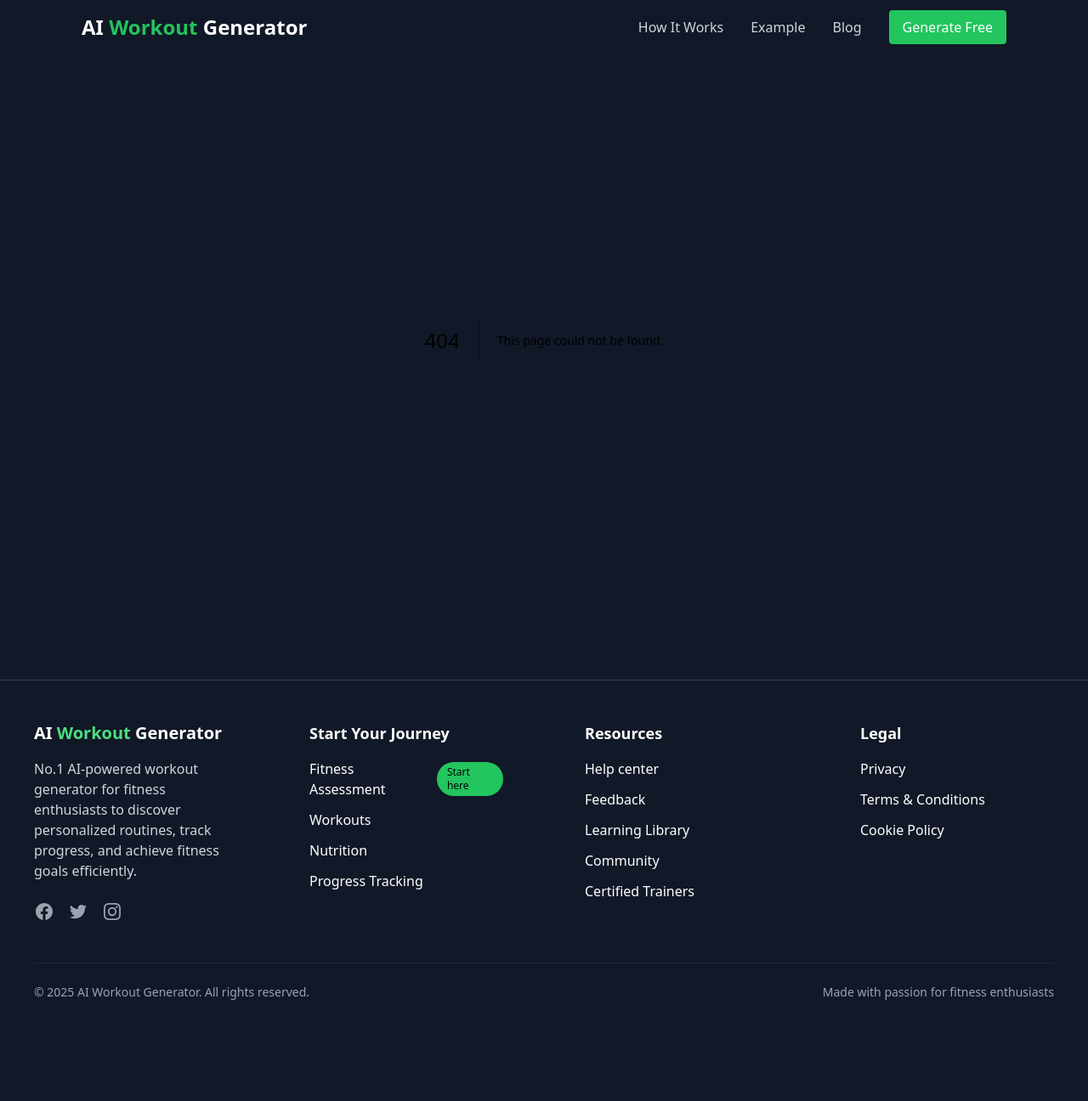
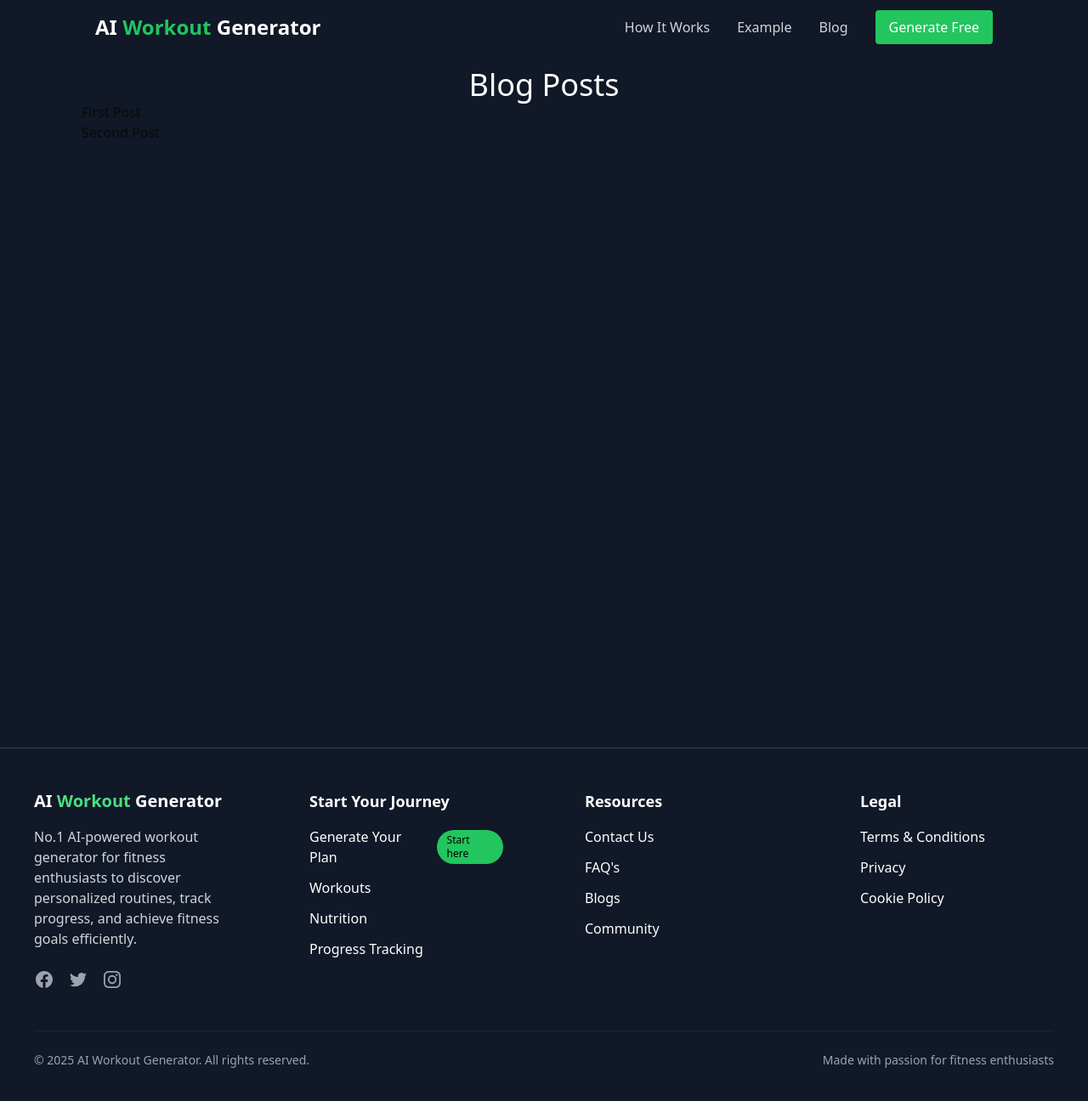
Before and after one commit to imad-101/AI-Workout-Generator, a Next.js app: page /blog in a window 1280 px wide. Before the commit this address had no page. Shown: the top 1296 px of the page at 85% size. Before the commit the page ends 1226 px from the top, so only its background shows below. Built offline with nearby package versions, Linux system fonts and the light colour scheme.

Commit message:
modified hero section

```diff
--- /dev/null
+++ b/app/blog/page.tsx
@@ -0,0 +1,28 @@
+// app/blog/page.tsx
+import Link from "next/link";
+
+export default async function BlogHome() {
+  // Replace this with your data fetching logic (e.g., calling an API)
+  const posts = await fetchPosts();
+
+  return (
+    <div className="h-screen mt-20">
+      <h2 className="text-white text-4xl text-center">Blog Posts</h2>
+      <ul>
+        {posts.map((post: any) => (
+          <li key={post.id}>
+            <Link href={`/blog/${post.slug}`}>{post.title}</Link>
+          </li>
+        ))}
+      </ul>
+    </div>
+  );
+}
+
+// Dummy function – replace with your actual data fetching
+async function fetchPosts() {
+  return [
+    { id: 1, title: "First Post", slug: "first-post" },
+    { id: 2, title: "Second Post", slug: "second-post" },
+  ];
+}
--- a/components/Faq.tsx
+++ b/components/Faq.tsx
@@ -8,7 +8,7 @@ import {
 
 const FAQSection = () => {
   return (
-    <div className="w-full max-w-6xl mx-auto p-8  text-white ">
+    <div className="w-full max-w-6xl mx-auto p-8  text-white " id="faq">
       <div className="mb-10 text-center">
         <h2 className="text-3xl font-bold mb-2 text-white">
           Frequently Asked <span className="text-green-500">Questions</span>
--- a/components/Footer.tsx
+++ b/components/Footer.tsx
@@ -66,7 +66,7 @@ const Footer: React.FC = () => {
           <ul className="space-y-3">
             <li>
               <Link href="/assessment" className="flex items-center group">
-                Fitness Assessment
+                Generate Your Plan
                 <span className="ml-2 bg-green-500 text-black text-xs px-3 py-1 rounded-full font-medium group-hover:bg-green-400 transition-colors duration-200">
                   Start here
                 </span>
@@ -105,26 +105,26 @@ const Footer: React.FC = () => {
           <ul className="space-y-3">
             <li>
               <Link
-                href="/help"
+                href="/contact"
                 className="hover:text-green-400 transition-colors duration-200"
               >
-                Help center
+                Contact Us
               </Link>
             </li>
             <li>
               <Link
-                href="/feedback"
+                href="#faq"
                 className="hover:text-green-400 transition-colors duration-200"
               >
-                Feedback
+                FAQ's
               </Link>
             </li>
             <li>
               <Link
-                href="/learn"
+                href="/blog"
                 className="hover:text-green-400 transition-colors duration-200"
               >
-                Learning Library
+                Blogs
               </Link>
             </li>
             <li>
@@ -135,14 +135,7 @@ const Footer: React.FC = () => {
                 Community
               </Link>
             </li>
-            <li>
-              <Link
-                href="/trainers"
-                className="hover:text-green-400 transition-colors duration-200"
-              >
-                Certified Trainers
-              </Link>
-            </li>
+            <li></li>
           </ul>
         </div>
 
@@ -152,20 +145,21 @@ const Footer: React.FC = () => {
           <ul className="space-y-3">
             <li>
               <Link
+                href="/terms"
+                className="hover:text-green-400 transition-colors duration-200"
+              >
+                Terms & Conditions
+              </Link>
+            </li>
+            <li>
+              <Link
                 href="/privacy"
                 className="hover:text-green-400 transition-colors duration-200"
               >
                 Privacy
               </Link>
             </li>
-            <li>
-              <Link
-                href="/terms"
-                className="hover:text-green-400 transition-colors duration-200"
-              >
-                Terms & Conditions
-              </Link>
-            </li>
+
             <li>
               <Link
                 href="/cookies"
--- a/components/Header.tsx
+++ b/components/Header.tsx
@@ -26,7 +26,7 @@ export default function Header() {
       }`}
     >
       <div className="container mx-auto px-4">
-        <div className="flex items-center justify-between md:px-20 h-16">
+        <div className="flex items-center justify-between md:px-24 h-16">
           <Link href="/" className="text-xl sm:text-2xl font-bold text-white">
             AI <span className="text-green-500">Workout</span> Generator
           </Link>
@@ -46,7 +46,7 @@ export default function Header() {
               Example
             </Link>
             <Link
-              href="#Example"
+              href="/blog"
               className="text-gray-300 hover:text-white transition-colors"
             >
               Blog
@@ -92,7 +92,7 @@ export default function Header() {
               </Link>
 
               <Link
-                href="#Blog"
+                href="/blog"
                 className="block text-gray-300 hover:text-white transition-colors"
               >
                 Blog
```
Also changed, not shown: components/Hero.tsx (+12 -4 lines), public/Hero1.png (added).
